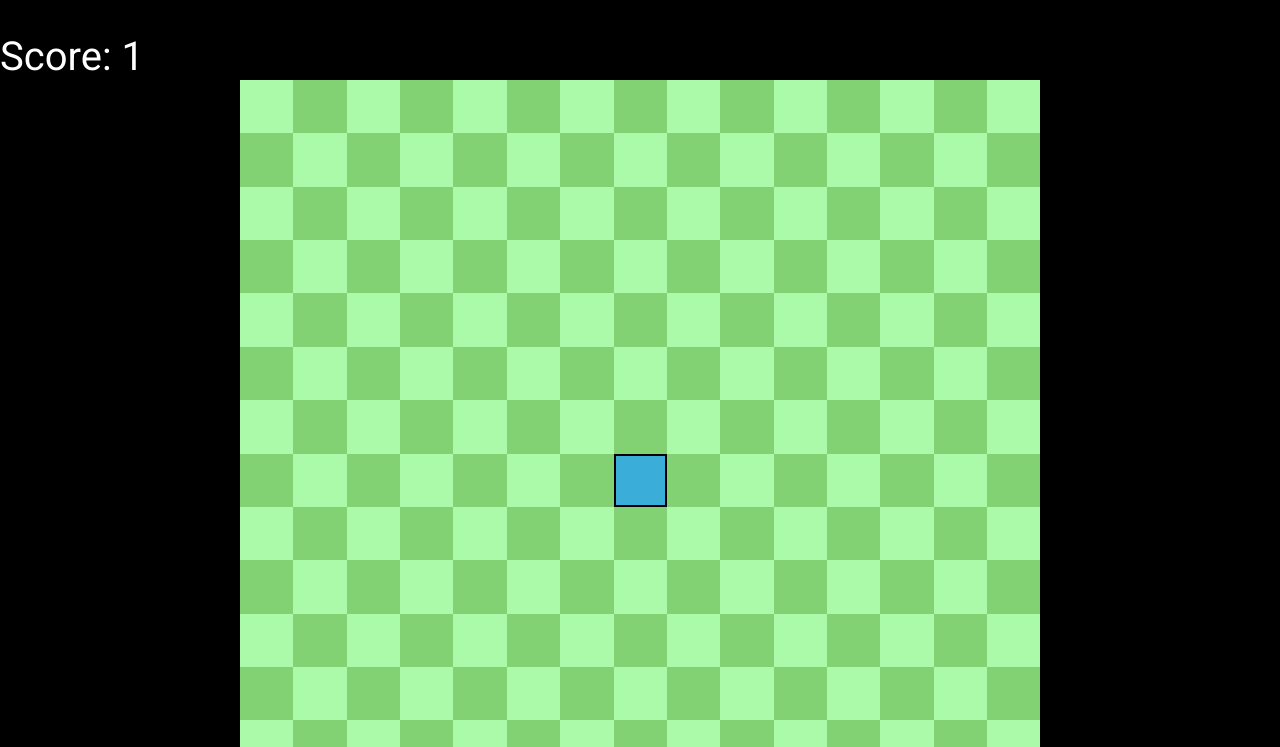
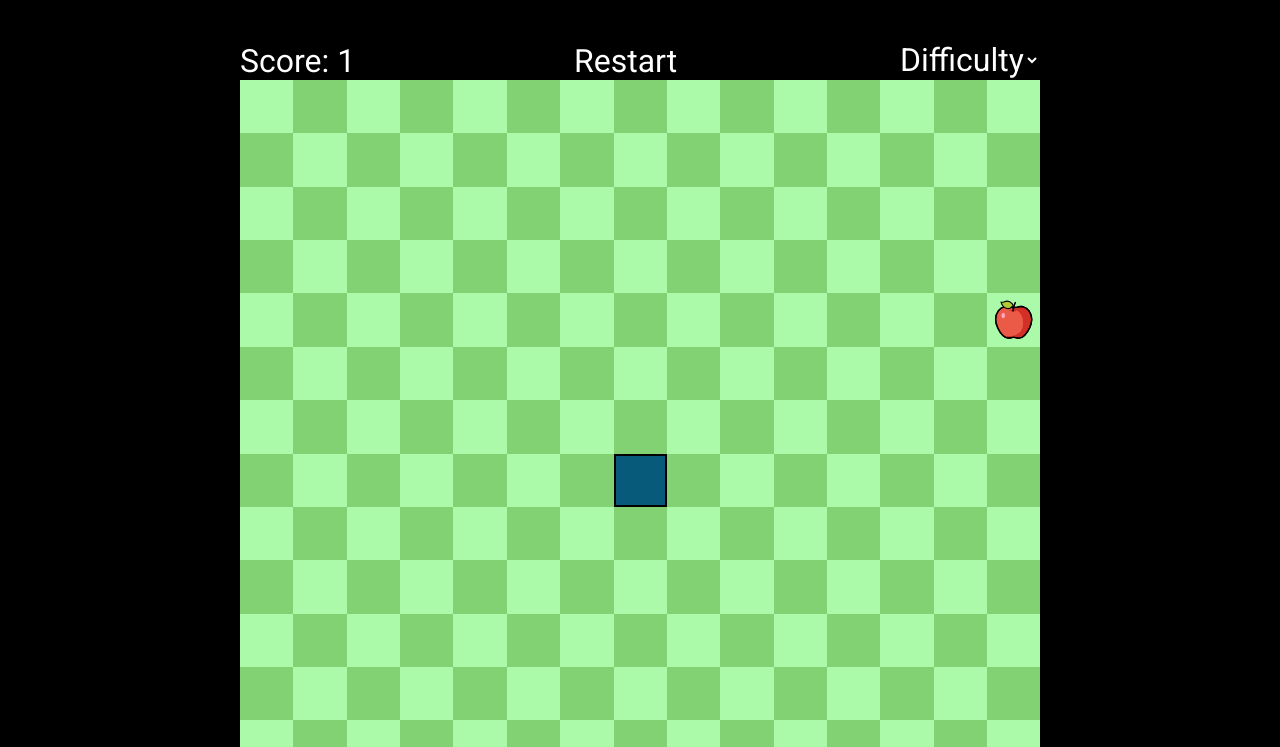
Before and after one commit to Paklicecek/WBD, a PHP site: page / in a window 1280 px wide. Shown: the top 747 px of the page. Run offline with PHP 8.4, Linux system fonts and the light colour scheme.

Commit message:
UI Změny
UI změny + drop down menu na obtížnost

```diff
--- a/snake-project/food.js
+++ b/snake-project/food.js
@@ -5,7 +5,7 @@ import {} from "./input.js";
 let X
 let Y
 let scoreCount = 1
-/*
+
 export function applePosition() {
     X = Math.floor(Math.random()*15)+1
     Y = Math.floor(Math.random()*15)+1
@@ -16,7 +16,7 @@ applePosition()
 export function getPosition(){
     return[X,Y]
 }
-*/
+
 export function foodSpawn() {
     const svg = document.querySelector("svg")
     for(let i = 0; i < snakeBody.length; i++){
@@ -41,14 +41,12 @@ export function appleSpawn() {
             for(let i = 1; i <= scoreCount; i++){
                 const SNAKEPART = document.createElement("div")
                 snakeBody.push(SNAKEPART)
-                snakeBody[i].classList.add("snake-part")
+                if(i == 1){
+                    snakeBody[0].classList.add("snake")
+                }
+                else snakeBody[i].classList.add("snake-part")
                 gameBoard.appendChild(snakeBody[i])
             }
         }
     }
 }
-function getRandomPosition() {
-    X = Math.floor(Math.random()*15)+1
-    Y = Math.floor(Math.random()*15)+1
-
-}
--- a/snake-project/game.js
+++ b/snake-project/game.js
@@ -10,7 +10,7 @@ export const snakeBody = [SNAKE]
 
 
 //Změnit lehce barvu nebo tvar hlavy
-SNAKE.classList.add("snake-part")
+SNAKE.classList.add("snake")
 
 gameBoard.appendChild(SNAKE)
 let colorLocation = { x:0, y: 0}
--- a/snake-project/index.html
+++ b/snake-project/index.html
@@ -13,13 +13,21 @@
 <body>
     <header>
         <p id="Score">Score: 1</p>
+        <div id="Restart">Restart</div>
+        <div id="speedSelectContainer">
+            <select id="speedSelect">
+                <option value="clearInterval">Difficulty</option>
+                <option value="600">Easy</option>
+                <option value="450">Medium</option>
+                <option value="350">Hard</option>
+                <option value="200">Insane</option>
+            </select>
+        </div>
     </header>
     <main>
         <div class="game-board">
             <div class="container">
-                <p class="popup">You lost!
-                    <button class="restartButton">Play Again!</button>
-                </p>
+                <p class="popup">You lost!</p>
             </div>
         <svg xmlns="http://www.w3.org/2000/svg" width = "6.67vmin" height = "6.67vmin" viewBox="0 0 72 72">
         <g id="apple">
--- a/snake-project/style.css
+++ b/snake-project/style.css
@@ -13,18 +13,48 @@ body{
 }
 header{
     height: 5rem;
-    width: 100%;
+    width: 100vmin;
     display: flex;
-    flex-direction: column;
-    justify-content: flex-end;
-    align-items: flex-start;
+    justify-content: center;
+    align-items: flex-end;
+    justify-content: space-between;
     background-color: black;
-    bottom: 100px;
 }
 #Score{
     color: white;
     z-index: 100;
-    font-size: 5vmin;
+    font-size: 4vmin;
+}
+#Restart{
+    color: white;
+    z-index: 100;
+    font-size: 4vmin;
+    opacity: 1;
+    cursor: pointer;
+}
+#speedSelect{
+    background-color: black;
+    color: white;
+    z-index: 100;
+    width: auto;
+    font-size: 4vmin;
+    opacity: 1;
+    cursor: pointer;
+    border: none;
+    outline: none;
+}
+select option{
+    animation: 1s slideIn forwards;
+}
+@keyframes slideIn {
+    from {
+        transform: translateY(-100%);
+        opacity: 0;
+    }
+    to {
+        transform: translateY(0);
+        opacity: 1;
+    }
 }
 main{
     display: flex;
@@ -40,17 +70,13 @@ main{
     z-index: -2;
 }
 .snake{
-    background-color: #3aaed8;
+    background-color: #075a79;
     border: .25vmin solid black;
     z-index: 10;
-    border-radius: 0px 134px 134px 0px;
-    -webkit-border-radius: 0px 134px 134px 0px;
-    -moz-border-radius: 0px 134px 134px 0px;
     transition: 0.25s;
 }
 .snake-part{
     background-color: #3aaed8;
-    border: .25vmin solid black;
     z-index: 10;
     transition: 0.25s;
 }
```
Also changed, not shown: other parts of snake-project/style.css (+6 -19 lines), snake-project/input.js (+41 -4 lines), snake-project/restart.js (deleted).
